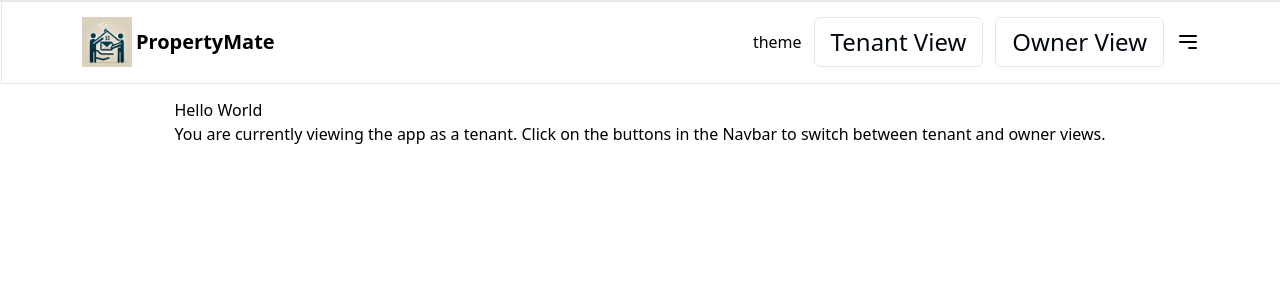
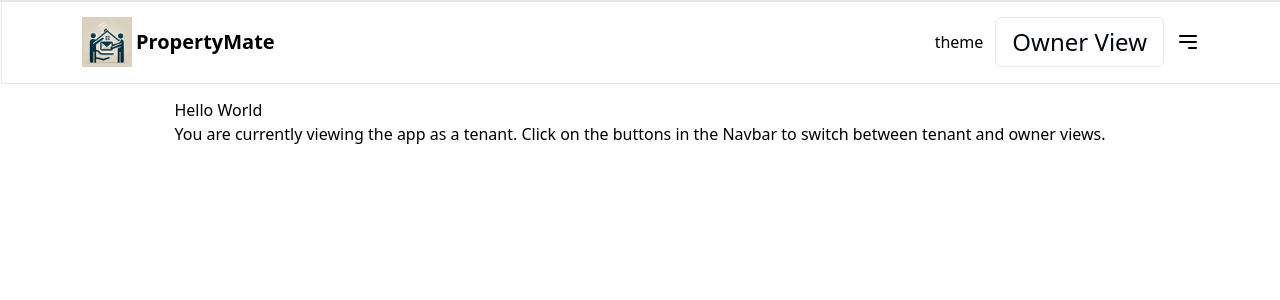
Before and after one commit to andrews-jonathanw/propertymate, a Next.js app: page / in a window 1280 px wide. Shown: the top 300 px of the page. Built offline with nearby package versions, Linux system fonts and the light colour scheme.

Commit message:
Refactor user type buttons in Navbar.js

```diff
--- a/components/layout/Navbar.js
+++ b/components/layout/Navbar.js
@@ -27,14 +27,18 @@ export default function Navbar() {
           </div>
           <div className="flex items-center gap-3">
             <div>theme</div>
+            {userType === "owner" ? (
               <Button onClick={() => {
                 setUserType("tenant");
                 router.push("/");
               }}>Tenant View</Button>
+            ) : (
               <Button onClick={() => {
                 setUserType("owner");
                 router.push("/");
               }}>Owner View</Button>
+            )}
+
             <button
               onClick={() => setShowMenu(!showMenu)}
               className="focus:outline-none"
```
Lines whose indentation alone changed are shown as unchanged.
